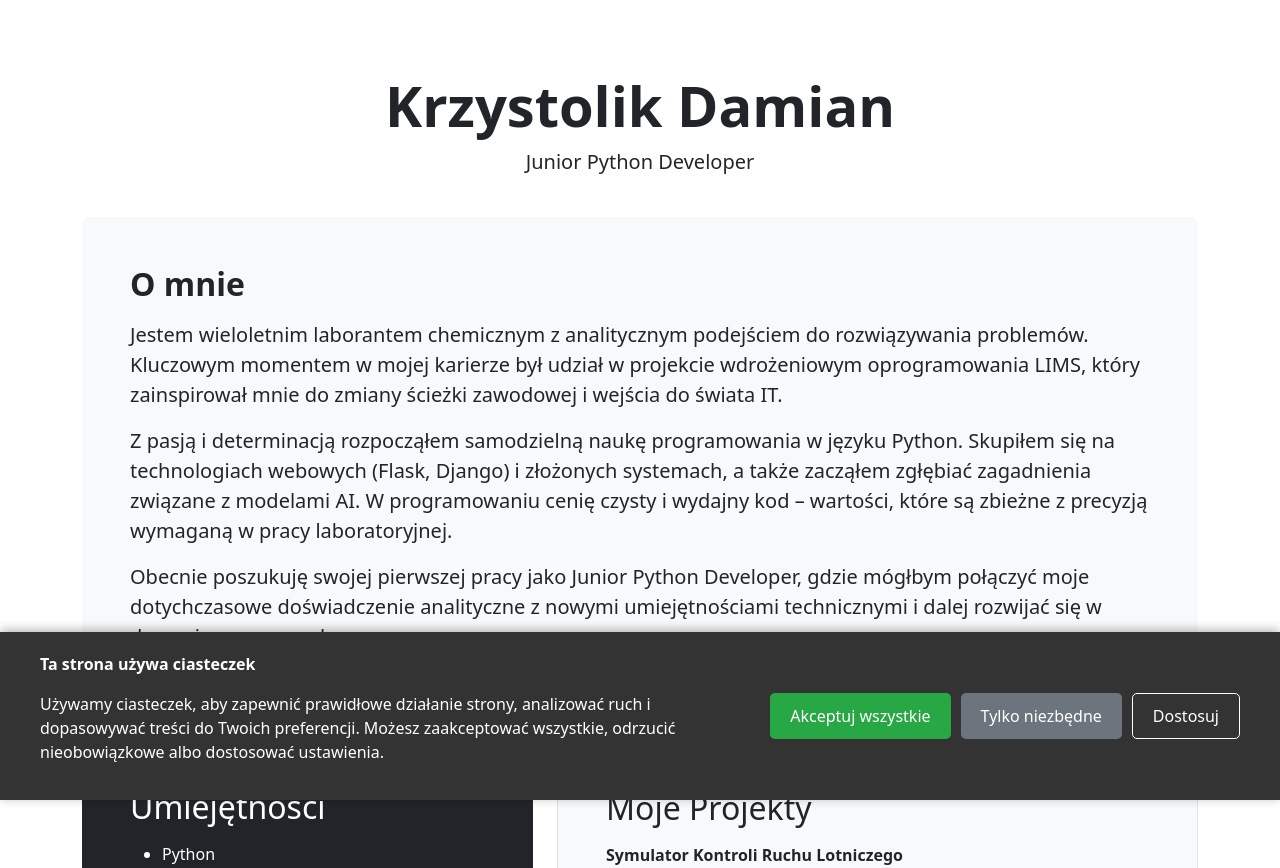
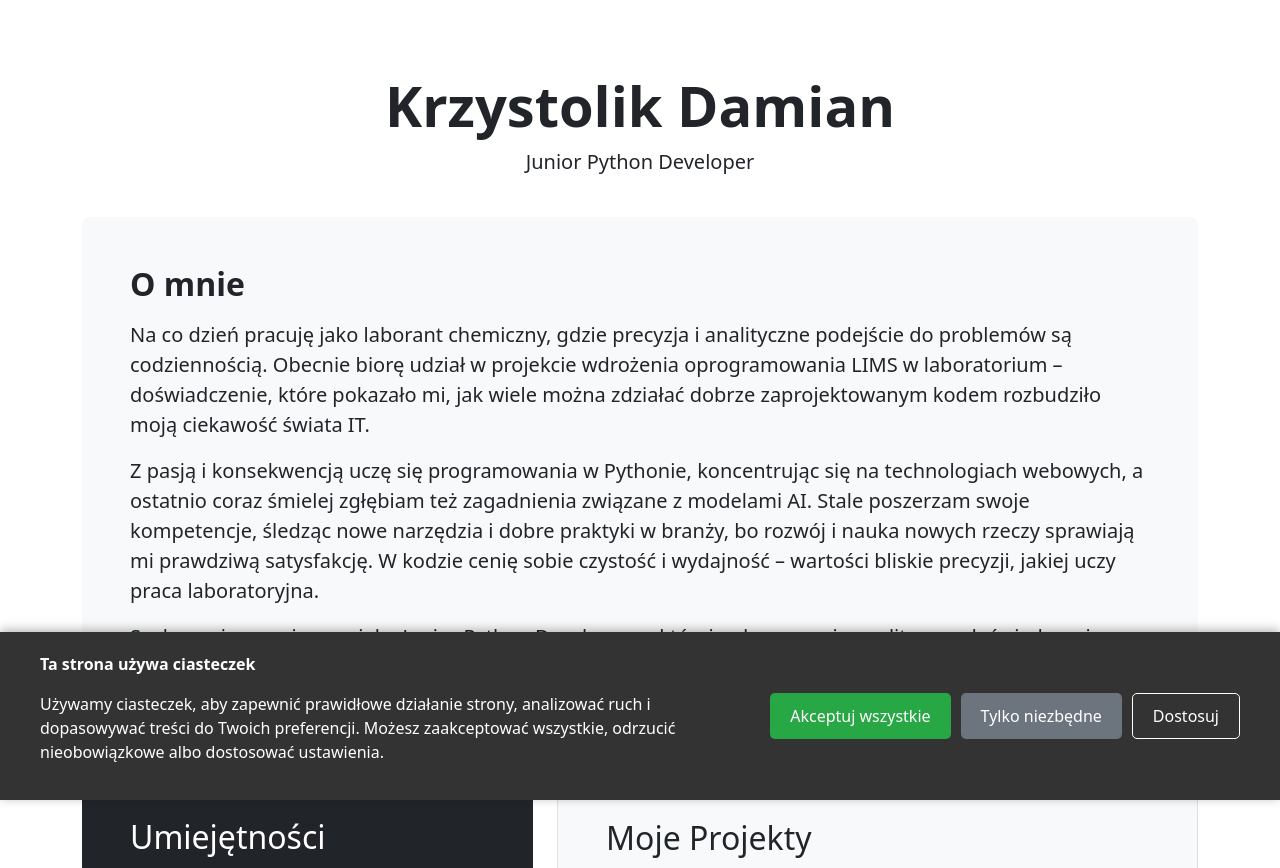
Before and after one commit to damiankrzystolik/my_cv_blog_site, a Django app: page / in a window 1280 px wide. Shown: the top 868 px of the page. Run offline with Django 5.2, Linux system fonts and the light colour scheme.

Commit message:
docs: update bio

```diff
--- a/templates/cv/cv.html
+++ b/templates/cv/cv.html
@@ -20,9 +20,9 @@
         <div class="col-12">
             <div class="p-5 bg-light rounded-3">
                 <h2 class="fw-bold">O mnie</h2>
-                <p class="fs-5 mt-3">Jestem wieloletnim laborantem chemicznym z analitycznym podejściem do rozwiązywania problemów. Kluczowym momentem w mojej karierze był udział w projekcie wdrożeniowym oprogramowania LIMS, który zainspirował mnie do zmiany ścieżki zawodowej i wejścia do świata IT.</p>
-                <p class="fs-5">Z pasją i determinacją rozpocząłem samodzielną naukę programowania w języku Python. Skupiłem się na technologiach webowych (Flask, Django) i złożonych systemach, a także zacząłem zgłębiać zagadnienia związane z modelami AI. W programowaniu cenię czysty i wydajny kod – wartości, które są zbieżne z precyzją wymaganą w pracy laboratoryjnej.</p>
-                <p class="fs-5">Obecnie poszukuję swojej pierwszej pracy jako Junior Python Developer, gdzie mógłbym połączyć moje dotychczasowe doświadczenie analityczne z nowymi umiejętnościami technicznymi i dalej rozwijać się w dynamicznym zespole.</p>
+                <p class="fs-5 mt-3">Na co dzień pracuję jako laborant chemiczny, gdzie precyzja i analityczne podejście do problemów są codziennością. Obecnie biorę udział w projekcie wdrożenia oprogramowania LIMS w laboratorium – doświadczenie, które pokazało mi, jak wiele można zdziałać dobrze zaprojektowanym kodem rozbudziło moją ciekawość świata IT.</p>
+                <p class="fs-5">Z pasją i konsekwencją uczę się programowania w Pythonie, koncentrując się na technologiach webowych, a ostatnio coraz śmielej zgłębiam też zagadnienia związane z modelami AI. Stale poszerzam swoje kompetencje, śledząc nowe narzędzia i dobre praktyki w branży, bo rozwój i nauka nowych rzeczy sprawiają mi prawdziwą satysfakcję. W kodzie cenię sobie czystość i wydajność – wartości bliskie precyzji, jakiej uczy praca laboratoryjna.</p>
+                <p class="fs-5">Szukam pierwszej pracy jako Junior Python Developer, w której połączę swoje analityczne doświadczenie z nowymi umiejętnościami technicznymi i będę mógł rozwijać się w dynamicznym zespole.</p>
             </div>
         </div>
     </div>
```
